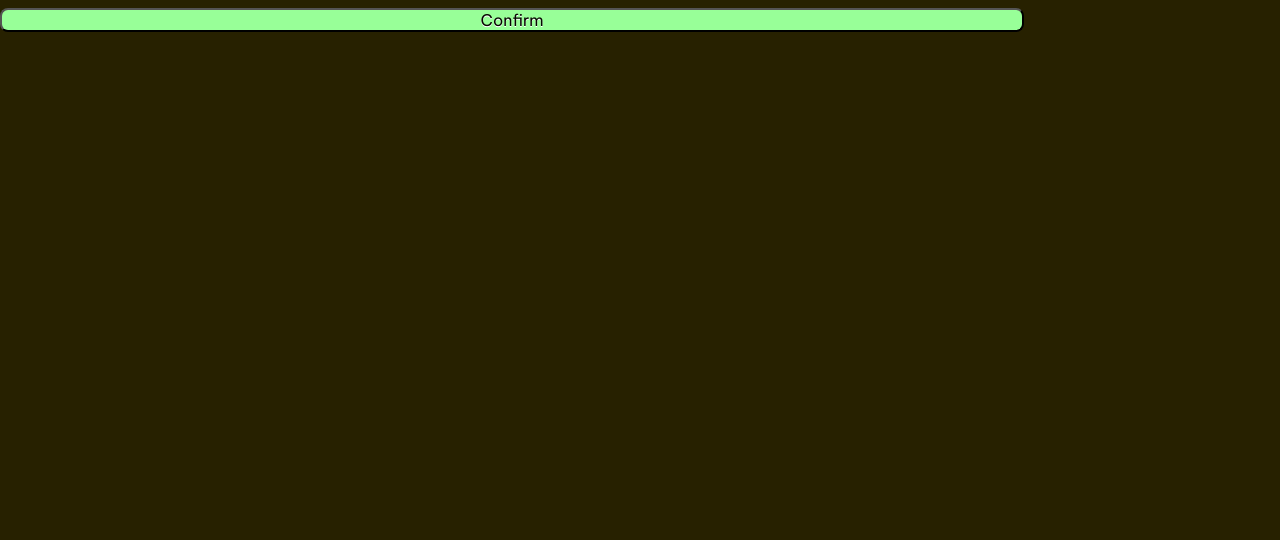
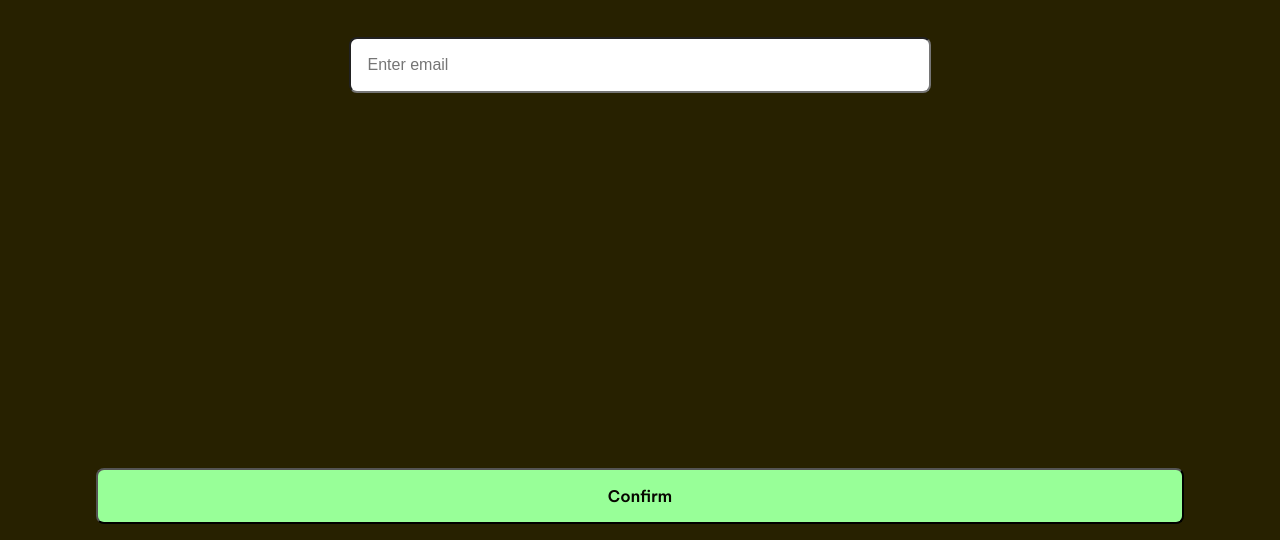
Before and after one commit to anaisdufourneau/MonkeyCode-Projet_1_WCS, a plain HTML site: page index.html in a window 1280 px wide. Shown: the part 260-800 px from the top of the page. Drawn offline with Linux system fonts and the light colour scheme.

Commit message:
fini page2

```diff
--- a/index.html
+++ b/index.html
@@ -10,19 +10,26 @@
 </head>
 
 <body>
-    <main>
-        <div class="monkey-jauge">
-            <img class="logo-monkey" src="Images/logoMonkeytext.png" alt="MonkeyCode Logo">
-            <img class="logojauge" src="Images/2-4.png" alt="2/4"></img>
-        </div>
+    <div class="monkey-jauge">
+        <img class="logo-monkey" src="Images/logoMonkeytext.png" alt="MonkeyCode Logo">
+        <img class="logojauge" src="Images/2-4.png" alt="2/4"></img>
+    </div>
+
+    <main class="main">
+
+
 
         <div class="container">
                 <h1>Hello Alix, what is your <span class="mail">mail address </span>?</h1>
         <!-- <input type="text" placeholder="yourmail@domain.com" value="Allainterrieur@alexterrieur.fr"> -->
                 <input placeholder="Enter email" type="email">
         </div>
+
+    </main>
+
+    <footer>
         <button class="btn-confirm">Confirm</button>
-    </main>
+    </footer>
 </body>
 
 </html>
--- a/styles.css
+++ b/styles.css
@@ -51,49 +51,81 @@
 
 
 body {
-    background-color: #272100;
+    background-color: var(--primary-color);
 
 }
 
 h1 {
     font-size: 35px;
     font-family: var(--secondary-font);
-    margin-inline-start: 1rem;
+
 
 }
 
 
 .mail {
-    color: #98ff98;
+    color: var(--secondary-color);
 
 }
 
-.container {
-    color: #ededed;
+.main{
+    height: 70vh;
+    width: 85vw;
+    margin: 2rem auto auto auto;
     display: flex;
     flex-direction: column;
-    align-items: flex-start;
-    margin-top: 4rem;
-    margin-right: 1rem;
+    align-items: center;
+    justify-content: space-between;
+    gap: 5%;
+    margin-top: 6rem;
 }
 
 
+.container {
+    color: var(--grey-color);
+    display: flex;
+    flex-direction: column;
+    justify-content: center;
+
+
+}
+
+input {
+    display: flex;
+    width: 100%;
+    height: 3.5rem;
+    border-radius: 8px;
+    margin-top: 3rem;
+    font-size:var(--primary-font);
+    font-size: 16px;
+    padding-left: 1rem;
+
+}
+
 
 .btn-confirm {
-
+    margin: auto;
+    position: fixed;
+    bottom: 1rem;
+    text-align: center;
     cursor: pointer;
-    width: 80%;
+    width: 85%;
+    height: 3.5rem;
     background-color: var(--secondary-color);
     border-radius: 8px;
     transition: all 0.2s ease;
     font-family: var(--primary-font);
     font-size: 16px ;
-    color: #070700;
-    text-shadow: 0 1px #fff;
-    margin-top: 2rem;
+    color: var(--dark-color);
+    font-weight: 600;
 
 }
 
+footer {
+    display: flex;
+    justify-content: center;
+
+}
 
 button:hover {
     box-shadow: 0 4px 3px 1px #FCFCFC, 0 6px 8px #D6D7D9, 0 -4px 4px #CECFD1, 0 -6px 4px #FEFEFE, inset 0 0 3px 3px #CECFD1;
```
